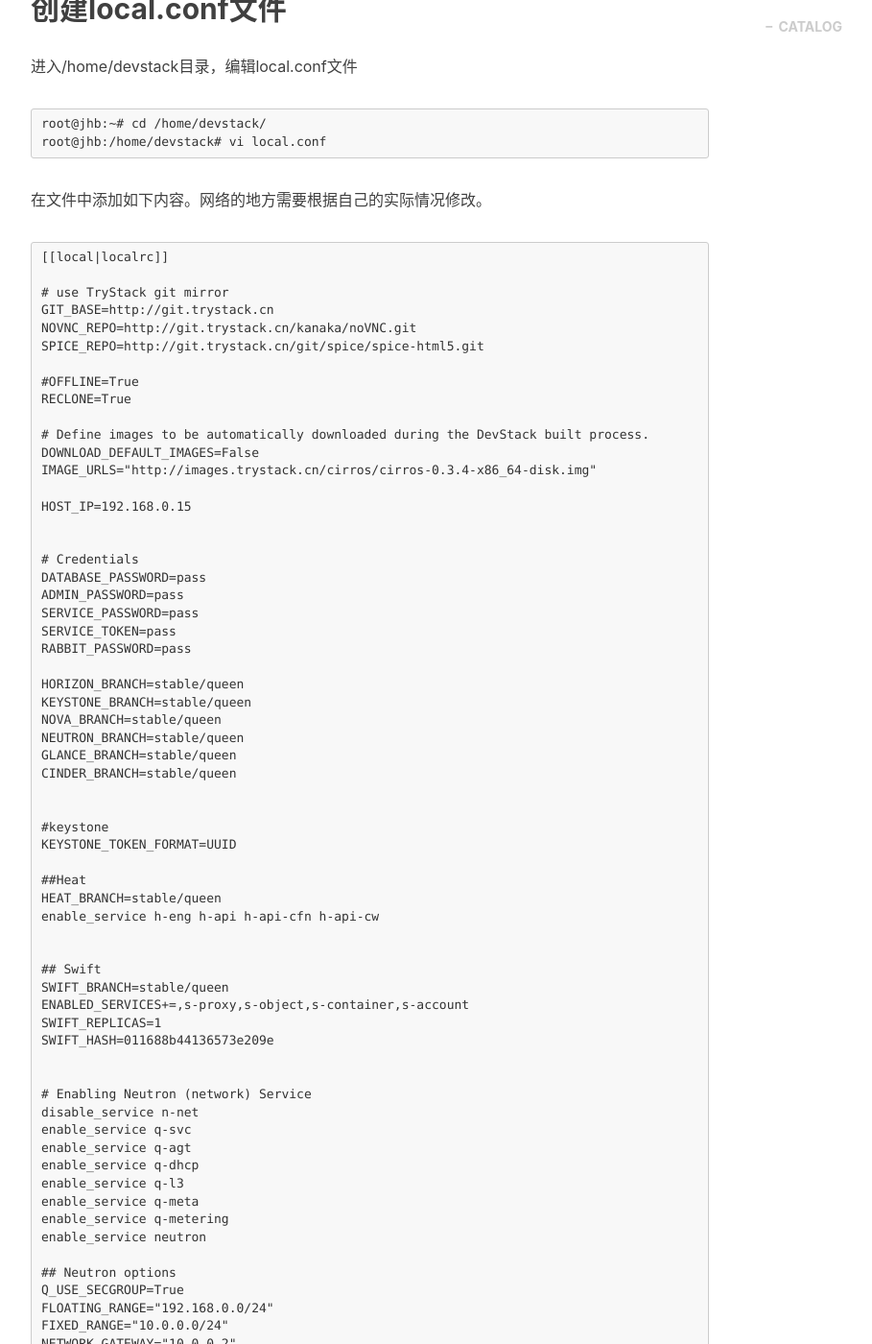
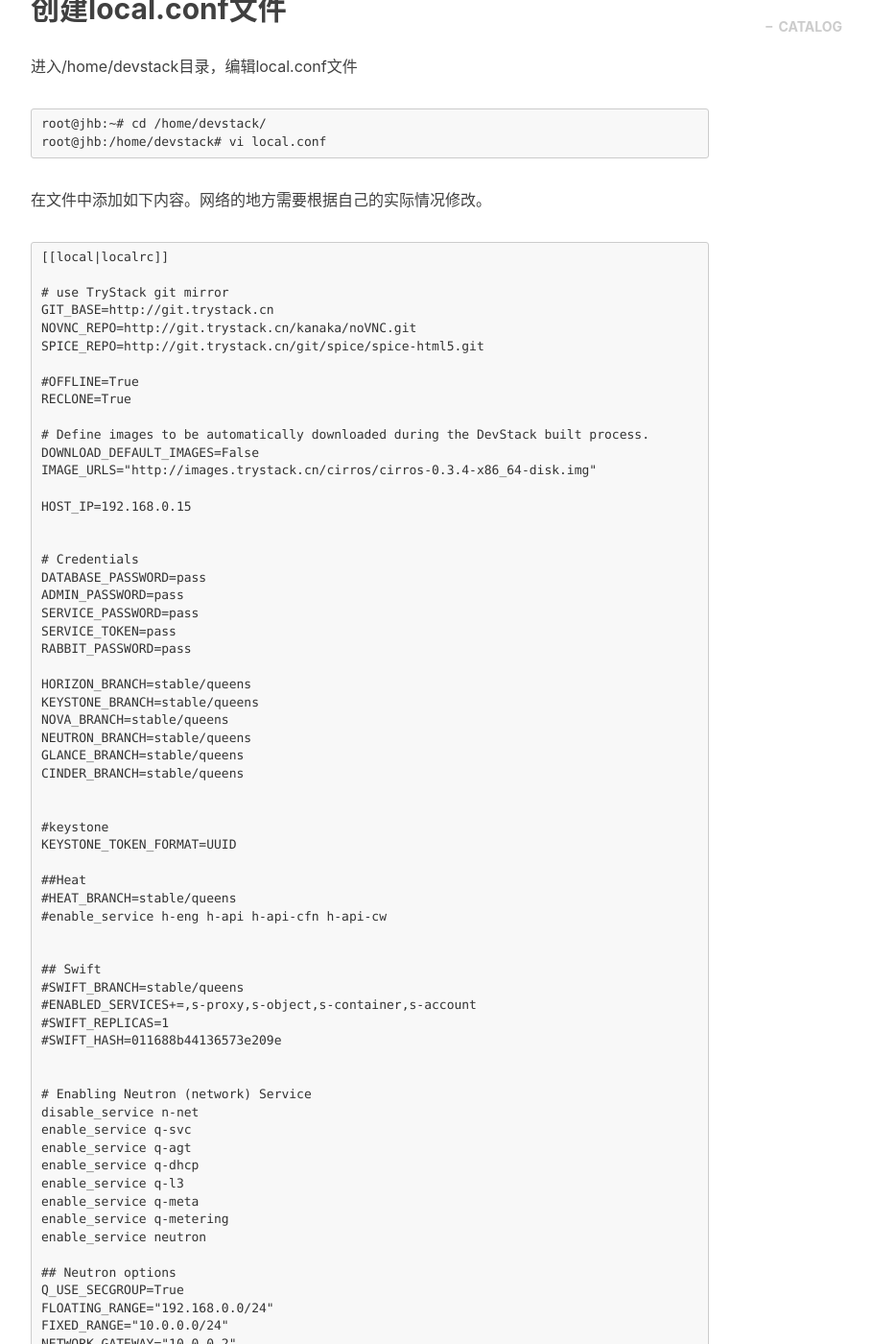
Before and after one commit to helloworldjhb/helloworldjhb.github.io, a Jekyll site: the page built from _posts/2018-05-23-openstack_all_in_one-2018.markdown, in a window 1280 px wide and 1400 px high, scrolled down 2688 px. Shown: the whole window at 96% size, without its empty margins (233-1142 px from the left). Built offline with Jekyll 4.4.1, drawn with Linux system fonts in a browser that asks for light colours; nearby versions of some CDN libraries; comment, search, counter and statistics services are not loaded; some of the changed text lies outside the part shown.

Commit message:
modify blog

```diff
--- a/_posts/2018-05-23-openstack_all_in_one-2018.markdown
+++ b/_posts/2018-05-23-openstack_all_in_one-2018.markdown
@@ -135,27 +135,27 @@ SERVICE_PASSWORD=pass
 SERVICE_TOKEN=pass
 RABBIT_PASSWORD=pass
 
-HORIZON_BRANCH=stable/queen
-KEYSTONE_BRANCH=stable/queen
-NOVA_BRANCH=stable/queen
-NEUTRON_BRANCH=stable/queen
-GLANCE_BRANCH=stable/queen
-CINDER_BRANCH=stable/queen
+HORIZON_BRANCH=stable/queens
+KEYSTONE_BRANCH=stable/queens
+NOVA_BRANCH=stable/queens
+NEUTRON_BRANCH=stable/queens
+GLANCE_BRANCH=stable/queens
+CINDER_BRANCH=stable/queens
 
 
 #keystone
 KEYSTONE_TOKEN_FORMAT=UUID
 
 ##Heat
-HEAT_BRANCH=stable/queen
-enable_service h-eng h-api h-api-cfn h-api-cw
+#HEAT_BRANCH=stable/queens
+#enable_service h-eng h-api h-api-cfn h-api-cw
 
 
 ## Swift
-SWIFT_BRANCH=stable/queen
-ENABLED_SERVICES+=,s-proxy,s-object,s-container,s-account
-SWIFT_REPLICAS=1
-SWIFT_HASH=011688b44136573e209e
+#SWIFT_BRANCH=stable/queens
+#ENABLED_SERVICES+=,s-proxy,s-object,s-container,s-account
+#SWIFT_REPLICAS=1
+#SWIFT_HASH=011688b44136573e209e
 
 
 # Enabling Neutron (network) Service
```
